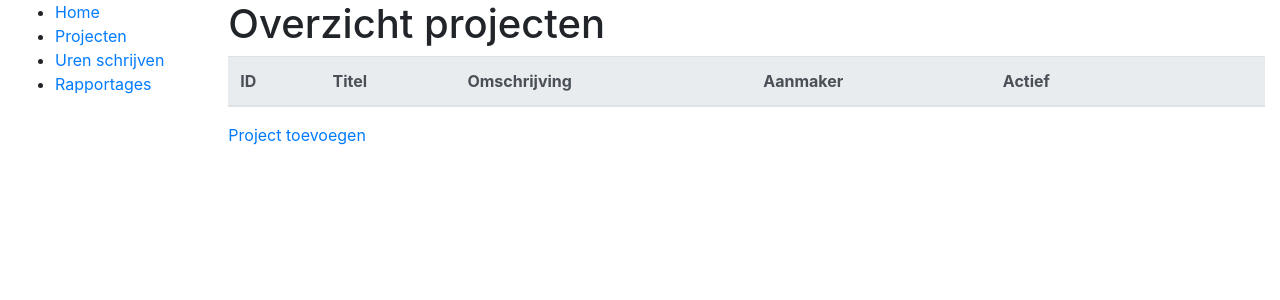
After one commit to Arjan-He/timefox, a Django app: page /tijdschrijven/projecten in a window 1280 px wide. The commit adds this page. Shown: the top 300 px of the page. Run offline with Django 3.2, Linux system fonts and the light colour scheme; data that the repository does not hold is empty.

Commit message:
Pagina's gefinetuned

```diff
--- a/tijdschrijven/templates/base.html
+++ b/tijdschrijven/templates/base.html
@@ -16,7 +16,7 @@
       {% block sidebar %}
         <ul class="sidebar-nav">
           <li><a href="{% url 'index' %}">Home</a></li>
-          <li><a href="">Projecten</a></li>
+          <li><a href="projecten">Projecten</a></li>
           <li><a href="">Uren schrijven</a></li>
           <li><a href="">Rapportages</a></li>
         </ul>
--- a/tijdschrijven/templates/index.html
+++ b/tijdschrijven/templates/index.html
@@ -1,5 +1,5 @@
 {% extends "base.html" %}
-
+{% block title %}<title>TimeFox</title>{% endblock %}
 {% block content %}
   <h1>TimeFox</h1>
 {% endblock %}
--- /dev/null
+++ b/tijdschrijven/templates/projecten.html
@@ -0,0 +1,38 @@
+{% extends "base.html" %}
+{% block title %}<title>TimeFox - Projecten</title>{% endblock %}
+{% block content %}
+  <h1>Overzicht projecten</h1>
+  <table class="table">
+    <thead class="thead-light">
+      <tr>
+        <th scope="col">ID</th>
+        <th scope="col">Titel</th>
+        <th scope="col">Omschrijving</th>
+        <th scope="col">Aanmaker</th>
+        <th scope="col">Actief</th>
+        <th scope="col"> </th>
+        <th scope="col"> </th>
+      </tr>
+    </thead>
+    <tbody>
+  {% for project in projecten %}
+  <tr>
+    <th scope="row">{{project.id}}</th>
+    <td>{{project.Titel}}</td>
+    <td>{{project.Omschrijving}}</td>
+    <td>{{project.AanmakerID}}</td>
+    <td>{{project.Actief}}</td>
+    <td><a href="project/{{project.id}}/update/"><svg xmlns="http://www.w3.org/2000/svg" width="16" height="16" fill="currentColor" class="bi bi-pencil" viewBox="0 0 16 16">
+      <path d="M12.146.146a.5.5 0 0 1 .708 0l3 3a.5.5 0 0 1 0 .708l-10 10a.5.5 0 0 1-.168.11l-5 2a.5.5 0 0 1-.65-.65l2-5a.5.5 0 0 1 .11-.168l10-10zM11.207 2.5L13.5 4.793 14.793 3.5 12.5 1.207 11.207 2.5zm1.586 3L10.5 3.207 4 9.707V10h.5a.5.5 0 0 1 .5.5v.5h.5a.5.5 0 0 1 .5.5v.5h.293l6.5-6.5zm-9.761 5.175l-.106.106-1.528 3.821 3.821-1.528.106-.106A.5.5 0 0 1 5 12.5V12h-.5a.5.5 0 0 1-.5-.5V11h-.5a.5.5 0 0 1-.468-.325z"/>
+    </svg></a></td>
+    <td><a href="project/{{project.id}}/delete/"><svg xmlns="http://www.w3.org/2000/svg" width="16" height="16" fill="currentColor" class="bi bi-trash" viewBox="0 0 16 16">
+      <path d="M5.5 5.5A.5.5 0 0 1 6 6v6a.5.5 0 0 1-1 0V6a.5.5 0 0 1 .5-.5zm2.5 0a.5.5 0 0 1 .5.5v6a.5.5 0 0 1-1 0V6a.5.5 0 0 1 .5-.5zm3 .5a.5.5 0 0 0-1 0v6a.5.5 0 0 0 1 0V6z"/>
+      <path fill-rule="evenodd" d="M14.5 3a1 1 0 0 1-1 1H13v9a2 2 0 0 1-2 2H5a2 2 0 0 1-2-2V4h-.5a1 1 0 0 1-1-1V2a1 1 0 0 1 1-1H6a1 1 0 0 1 1-1h2a1 1 0 0 1 1 1h3.5a1 1 0 0 1 1 1v1zM4.118 4L4 4.059V13a1 1 0 0 0 1 1h6a1 1 0 0 0 1-1V4.059L11.882 4H4.118zM2.5 3V2h11v1h-11z"/>
+    </svg></a></td>
+  </tr>
+
+{% endfor %}
+</tbody>
+</table>
+<a href="project/create/">Project toevoegen</a>
+{% endblock %}
--- a/tijdschrijven/templates/tijdschrijven/project_confirm_delete.html
+++ b/tijdschrijven/templates/tijdschrijven/project_confirm_delete.html
@@ -1,11 +1,13 @@
 {% extends "base.html" %}
+{% block title %}<title>TimeFox - Project verwijderen</title>{% endblock %}
+{% block content %}
+<p>Weet u zeker dat u dit project wilt verwijderen?</p>
 
-{% block content %}
   <form action="" method="post">
     {% csrf_token %}
     <table>
     {{ form.as_table }}
     </table>
-    <input type="submit" value="Submit">
+    <input type="submit" value="Verwijderen">
   </form>
 {% endblock %}
--- a/tijdschrijven/templates/tijdschrijven/project_form.html
+++ b/tijdschrijven/templates/tijdschrijven/project_form.html
@@ -1,6 +1,7 @@
 {% extends "base.html" %}
-
+{% block title %}<title>TimeFox - Projectformulier</title>{% endblock %}
 {% block content %}
+  <h1>Project formulier</h1>
   <form action="" method="post">
     {% csrf_token %}
     <table>
--- a/tijdschrijven/urls.py
+++ b/tijdschrijven/urls.py
@@ -3,6 +3,7 @@ from . import views
 
 urlpatterns = [
     path('', views.index, name='index'),
+    path('projecten', views.projecten, name='projecten'),
     path('project/create/', views.ProjectCreate.as_view(), name='project-create'),
     path('project/<int:pk>/update/', views.ProjectUpdate.as_view(), name='project-update'),
     path('project/<int:pk>/delete/', views.ProjectDelete.as_view(), name='project-delete'),
--- a/tijdschrijven/views.py
+++ b/tijdschrijven/views.py
@@ -10,17 +10,27 @@ def index(request):
 
     return render(request, 'index.html')
 
+def projecten(request):
+
+   projecten = Project.objects.all()
+
+   context = {
+       'projecten': projecten,
+   }
+
+   # Render the HTML template index.html with the data in the context variable
+   return render(request, 'projecten.html', context=context)
+
 class ProjectCreate(CreateView):
     model = Project
     fields=['Titel', 'ProjectTemplateID', 'Omschrijving', 'ParentID', 'AanmakerID', 'GeldigVan', 'GeldigTot', 'Actief']
-    #initial = {'date_of_death': '11/06/2020'}
-    success_url = reverse_lazy('index')
+    success_url = reverse_lazy('projecten')
 
 class ProjectUpdate(UpdateView):
     model = Project
     fields=['Titel', 'ProjectTemplateID', 'Omschrijving', 'ParentID', 'AanmakerID', 'GeldigVan', 'GeldigTot', 'Actief']
-    success_url = reverse_lazy('index')
+    success_url = reverse_lazy('projecten')
 
 class ProjectDelete(DeleteView):
     model = Project
-    success_url = reverse_lazy('index')
+    success_url = reverse_lazy('projecten')
```
